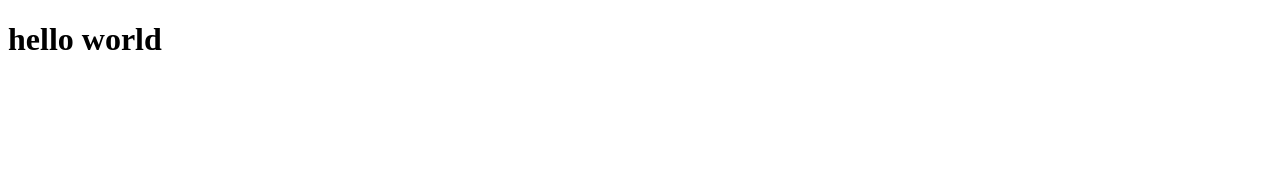
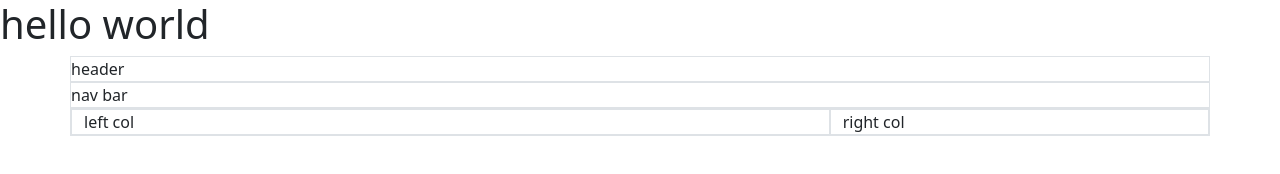
Before and after one commit to Nate-God/bootstrap-profile, a plain HTML site: page index.html in a window 1280 px wide. Drawn offline with nearby package versions, Linux system fonts and the light colour scheme.

Commit message:
setup page layout

```diff
--- a/index.html
+++ b/index.html
@@ -4,10 +4,18 @@
     <meta charset="UTF-8">
     <meta name="viewport" content="width=device-width, initial-scale=1.0">
     <title>Bootstrap profile</title>
-    <script src="https://cdn.jsdelivr.net/npm/@popperjs/core@2.11.8/dist/umd/popper.min.js" integrity="sha384-I7E8VVD/ismYTF4hNIPjVp/Zjvgyol6VFvRkX/vR+Vc4jQkC+hVqc2pM8ODewa9r" crossorigin="anonymous"></script>
+    <link href="https://cdn.jsdelivr.net/npm/bootstrap@5.3.2/dist/css/bootstrap.min.css" rel="stylesheet" integrity="sha384-T3c6CoIi6uLrA9TneNEoa7RxnatzjcDSCmG1MXxSR1GAsXEV/Dwwykc2MPK8M2HN" crossorigin="anonymous">
 </head>
 <body>
     <h1>hello world</h1>
+    <div class="container">
+        <div class="row border">header</div>
+        <div class="row border">nav bar</div>
+        <div class="row border">
+            <div class="col-8 border">left col</div>
+            <div class="col-4 border">right col</div>
+        </div>
+    </div>
 
     <script src="https://cdn.jsdelivr.net/npm/bootstrap@5.3.2/dist/js/bootstrap.min.js" integrity="sha384-BBtl+eGJRgqQAUMxJ7pMwbEyER4l1g+O15P+16Ep7Q9Q+zqX6gSbd85u4mG4QzX+" crossorigin="anonymous"></script>
 </body>
```
